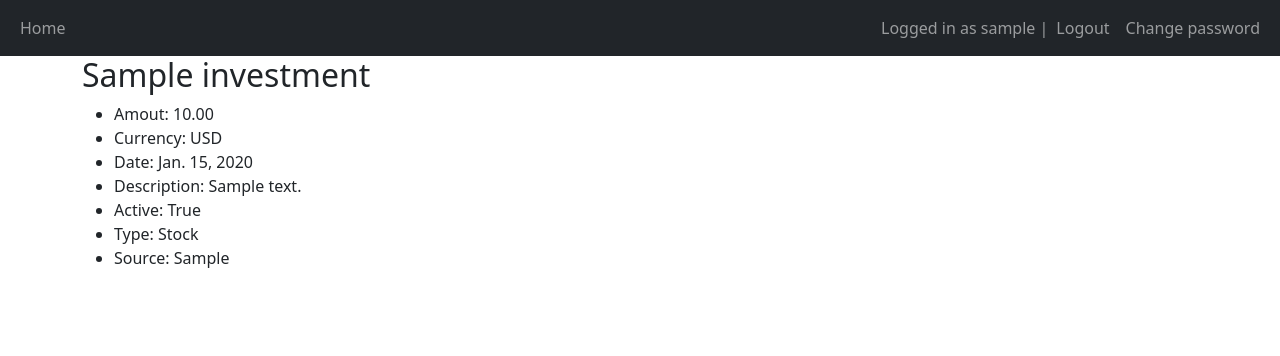
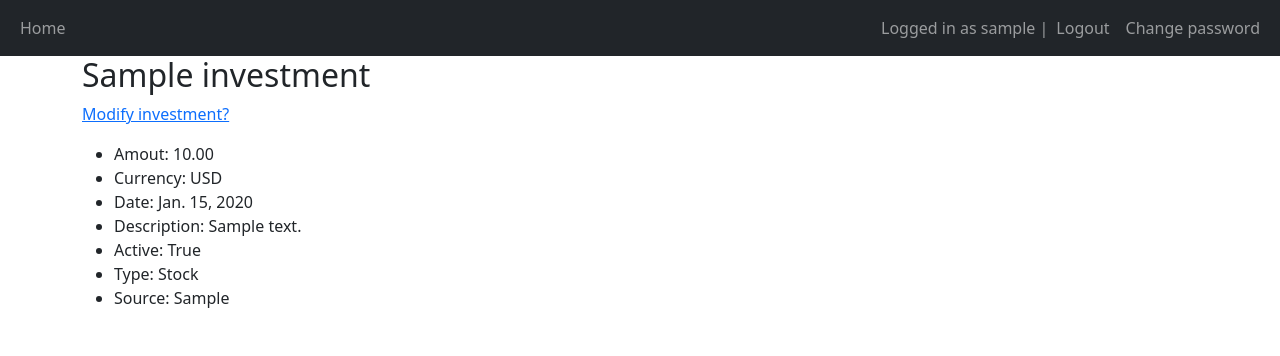
Before and after one commit to yazidhadni/finance-tracker, a Django app: page /app/investment/1 in a window 1280 px wide. Shown: the top 356 px of the page. Run offline with Django 5.2, Linux system fonts and the light colour scheme; a user stored in the database is signed in; tables that the repository leaves empty hold one stand-in row (values such as "Sample post").

Commit message:
added edit and delete functionnality to investments

```diff
--- a/finance_tracker/tracker/forms.py
+++ b/finance_tracker/tracker/forms.py
@@ -5,6 +5,8 @@ from .models import Investment
 
 
 class InvestmentForm(forms.ModelForm):
+    edit_investment = forms.BooleanField(widget=forms.HiddenInput, initial=True)
+
     class Meta:
         model = Investment
         fields = [
@@ -28,3 +30,7 @@ class InvestmentForm(forms.ModelForm):
         if amount is not None and amount < 0:
             raise forms.ValidationError("Amount must be a non-negative value.")
         return amount
+
+
+class DeleteInvestmentForm(forms.Form):
+    delete_investment = forms.BooleanField(widget=forms.HiddenInput, initial=True)
--- a/finance_tracker/tracker/templates/tracker/view_investment.html
+++ b/finance_tracker/tracker/templates/tracker/view_investment.html
@@ -1,6 +1,7 @@
 {% extends 'base.html' %} {% block title %}Investment{% endblock %}
 {%block content %}
     <h2>{{ investment.name }}</h2>
+    <p><a href="{% url 'tracker:edit_investment' investment.id %}">Modify investment?</a></p>
     <ul>
         <li>Amout: {{ investment.amount }}</li>
         <li>Currency: {{ investment.currency }}</li>
--- a/finance_tracker/tracker/urls.py
+++ b/finance_tracker/tracker/urls.py
@@ -9,4 +9,9 @@ urlpatterns = [
     path(
         "investment/<int:investment_id>", views.view_investment, name="view_investment"
     ),
+    path(
+        "investment/<int:investment_id>/edit",
+        views.edit_investment,
+        name="edit_investment",
+    ),
 ]
--- a/finance_tracker/tracker/views.py
+++ b/finance_tracker/tracker/views.py
@@ -1,7 +1,7 @@
 from django.contrib.auth.decorators import login_required
 from django.shortcuts import render, redirect, get_object_or_404
 
-from .forms import InvestmentForm
+from .forms import InvestmentForm, DeleteInvestmentForm
 from .models import Investment
 
 
@@ -29,3 +29,26 @@ def add_investment(request):
 def view_investment(request, investment_id):
     investment = get_object_or_404(Investment, id=investment_id)
     return render(request, "tracker/view_investment.html", {"investment": investment})
+
+
+@login_required
+def edit_investment(request, investment_id):
+    investment = get_object_or_404(Investment, id=investment_id)
+    edit_form = InvestmentForm(instance=investment)
+    delete_form = DeleteInvestmentForm()
+    if request.method == "POST":
+        if "edit_investment" in request.POST:
+            edit_form = InvestmentForm(request.POST, instance=investment)
+            if edit_form.is_valid():
+                edit_form.save()
+                return redirect("tracker:home")
+        elif "delete_investment" in request.POST:
+            delete_form = DeleteInvestmentForm(request.POST)
+            if delete_form.is_valid():
+                investment.delete()
+                return redirect("tracker:home")
+    context = {
+        "edit_form": edit_form,
+        "delete_form": delete_form,
+    }
+    return render(request, "tracker/edit_investment.html", context=context)
```
Also changed, not shown: finance_tracker/tracker/templates/tracker/edit_investment.html (added, +19 -0 lines).
